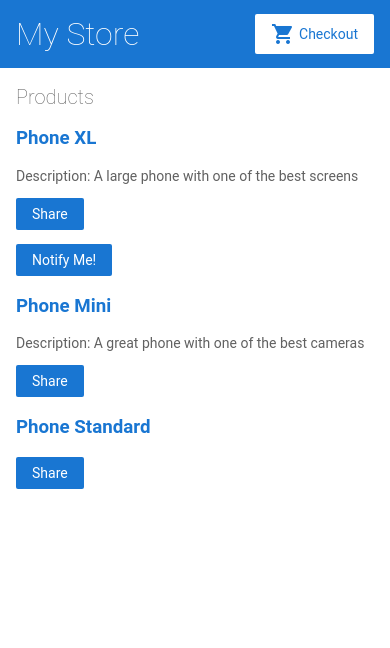
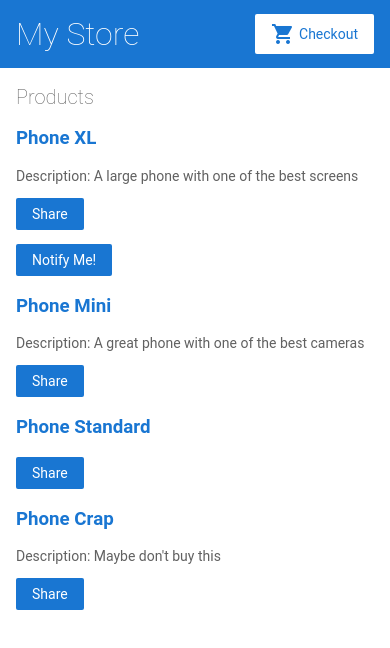
Before and after one commit to onebarloop/angularity, an Angular app: page / in a window 390 px wide. Shown: the top 648 px of the page. Built offline with nearby package versions, Linux system fonts and the light colour scheme.

Commit message:
add phone

```diff
--- a/src/app/products.ts
+++ b/src/app/products.ts
@@ -10,22 +10,27 @@ export const products = [
     id: 1,
     name: 'Phone XL',
     price: 799,
-    description: 'A large phone with one of the best screens'
+    description: 'A large phone with one of the best screens',
   },
   {
     id: 2,
     name: 'Phone Mini',
     price: 699,
-    description: 'A great phone with one of the best cameras'
+    description: 'A great phone with one of the best cameras',
   },
   {
     id: 3,
     name: 'Phone Standard',
     price: 299,
-    description: ''
-  }
+    description: '',
+  },
+  {
+    id: 4,
+    name: 'Phone Crap',
+    price: 0.99,
+    description: "Maybe don't buy this",
+  },
 ];
-
 
 /*
 Copyright Google LLC. All Rights Reserved.
```
